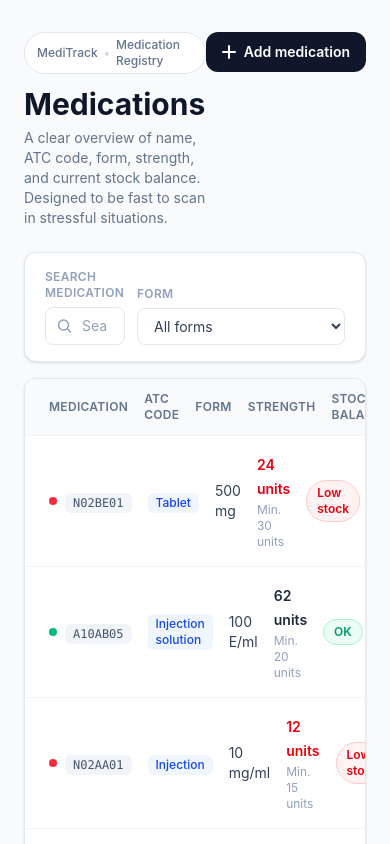
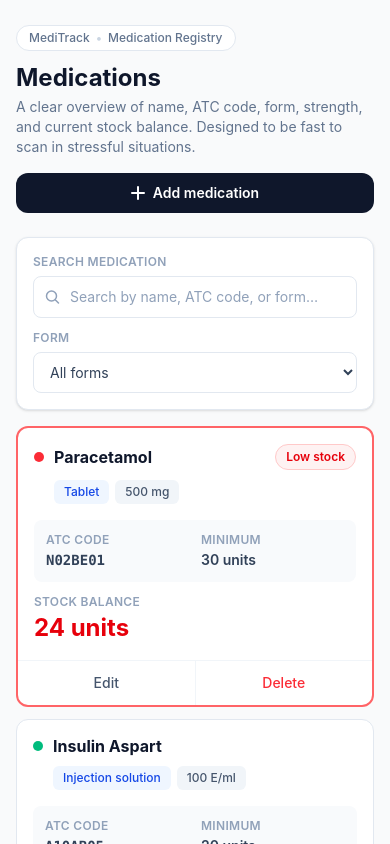
Before and after one commit to bymoiseyev/meditrack-app, a React app in the folder frontend/: page / in a window 390 px wide. Shown: the top 844 px of the page. Built offline with nearby package versions, Linux system fonts and the light colour scheme; the HTML template or start-up script is replaced by a standard one.

Commit message:
Add responsive layout to medication page

```diff
--- a/frontend/src/pages/MedicationRegistry.tsx
+++ b/frontend/src/pages/MedicationRegistry.tsx
@@ -170,24 +170,24 @@ export default function MedicationRegistry() {
 
   return (
     <div className="min-h-screen bg-gray-50">
-      <div className="max-w-6xl mx-auto px-6 py-8">
+      <div className="max-w-[90rem] mx-auto px-4 sm:px-6 py-6 sm:py-8">
 
-        {/* Header row */}
-        <div className="flex items-start justify-between mb-6">
+        {/* Header row — stacks on mobile, side-by-side on sm+ */}
+        <div className="flex flex-col sm:flex-row sm:items-start sm:justify-between gap-4 mb-6">
           <div>
             <div className="inline-flex items-center gap-1.5 bg-white border border-slate-200 rounded-full px-3 py-1 text-xs text-slate-500 font-medium mb-3">
               <span>MediTrack</span>
               <span className="text-slate-300">•</span>
               <span>Medication Registry</span>
             </div>
-            <h1 className="text-3xl font-bold text-slate-900 leading-tight">Medications</h1>
+            <h1 className="text-2xl sm:text-3xl font-bold text-slate-900 leading-tight">Medications</h1>
             <p className="mt-1 text-sm text-slate-500 max-w-lg">
               A clear overview of name, ATC code, form, strength, and current stock balance. Designed to be fast to scan in stressful situations.
             </p>
           </div>
           <button
             onClick={openAdd}
-            className="flex items-center gap-2 bg-slate-900 hover:bg-slate-700 text-white text-sm font-semibold px-4 py-2.5 rounded-xl transition-colors cursor-pointer whitespace-nowrap"
+            className="flex items-center justify-center gap-2 bg-slate-900 hover:bg-slate-700 text-white text-sm font-semibold px-4 py-2.5 rounded-xl transition-colors cursor-pointer sm:whitespace-nowrap sm:flex-shrink-0"
           >
             <svg width="14" height="14" viewBox="0 0 14 14" fill="none" xmlns="http://www.w3.org/2000/svg">
               <path d="M7 1v12M1 7h12" stroke="currentColor" strokeWidth="2" strokeLinecap="round"/>
@@ -196,9 +196,9 @@ export default function MedicationRegistry() {
           </button>
         </div>
 
-        {/* Search & filter card */}
-        <div className="bg-white border border-slate-200 rounded-xl shadow-sm px-5 py-4 mb-4">
-          <div className="flex gap-3 items-end">
+        {/* Search & filter card — stacks on mobile */}
+        <div className="bg-white border border-slate-200 rounded-xl shadow-sm px-4 sm:px-5 py-4 mb-4">
+          <div className="flex flex-col sm:flex-row gap-3 sm:items-end">
             <div className="flex-1 min-w-0">
               <label className="block text-xs font-semibold text-slate-400 uppercase tracking-wide mb-1.5">
                 Search medication
@@ -216,18 +216,18 @@ export default function MedicationRegistry() {
                   placeholder="Search by name, ATC code, or form…"
                   value={search}
                   onChange={(e) => setSearch(e.target.value)}
-                  className="w-full pl-9 pr-4 py-2 border border-slate-200 rounded-lg text-sm text-slate-800 placeholder-slate-400 focus:outline-none focus:ring-2 focus:ring-slate-300"
+                  className="w-full pl-9 pr-4 py-2.5 sm:py-2 border border-slate-200 rounded-lg text-sm text-slate-800 placeholder-slate-400 focus:outline-none focus:ring-2 focus:ring-slate-300"
                 />
               </div>
             </div>
-            <div className="w-52">
+            <div className="sm:w-52">
               <label className="block text-xs font-semibold text-slate-400 uppercase tracking-wide mb-1.5">
                 Form
               </label>
               <select
                 value={formFilter}
                 onChange={(e) => setFormFilter(e.target.value)}
-                className="w-full border border-slate-200 rounded-lg px-3 py-2 text-sm text-slate-700 bg-white focus:outline-none focus:ring-2 focus:ring-slate-300"
+                className="w-full border border-slate-200 rounded-lg px-3 py-2.5 sm:py-2 text-sm text-slate-700 bg-white focus:outline-none focus:ring-2 focus:ring-slate-300"
               >
                 <option value="">All forms</option>
                 {uniqueForms.map((f) => (
@@ -238,7 +238,7 @@ export default function MedicationRegistry() {
             {(search || formFilter) && (
               <button
                 onClick={() => { setSearch(''); setFormFilter(''); }}
-                className="px-4 py-2 text-sm text-slate-600 border border-slate-200 rounded-lg hover:bg-slate-50 transition-colors cursor-pointer whitespace-nowrap"
+                className="w-full sm:w-auto px-4 py-2.5 sm:py-2 text-sm text-slate-600 border border-slate-200 rounded-lg hover:bg-slate-50 transition-colors cursor-pointer"
               >
                 Clear
               </button>
@@ -246,8 +246,8 @@ export default function MedicationRegistry() {
           </div>
         </div>
 
-        {/* Table card */}
-        <div className="bg-white border border-slate-200 rounded-xl shadow-sm overflow-hidden">
+        {/* ── DESKTOP TABLE (lg+) ── */}
+        <div className="hidden lg:block bg-white border border-slate-200 rounded-xl shadow-sm overflow-hidden">
           {/* Table header */}
           <div className="grid grid-cols-[2fr_1fr_1fr_1fr_1.2fr_0.8fr_auto] items-center gap-4 px-6 py-3 border-b border-slate-100 bg-slate-50">
             <span className="text-xs font-semibold text-slate-500 uppercase tracking-wide">Medication</span>
@@ -275,9 +275,7 @@ export default function MedicationRegistry() {
                 >
                   {/* Name */}
                   <div className="flex items-center gap-2.5 min-w-0">
-                    <span
-                      className={`flex-shrink-0 w-2 h-2 rounded-full ${low ? 'bg-red-500' : 'bg-emerald-500'}`}
-                    />
+                    <span className={`flex-shrink-0 w-2 h-2 rounded-full ${low ? 'bg-red-500' : 'bg-emerald-500'}`} />
                     <span className="font-semibold text-slate-800 truncate">{med.name}</span>
                   </div>
 
@@ -357,6 +355,110 @@ export default function MedicationRegistry() {
           )}
         </div>
 
+        {/* ── MOBILE / TABLET CARDS (below lg) ── */}
+        <div className="lg:hidden space-y-3">
+          {filtered.length === 0 ? (
+            <div className="bg-white border border-slate-200 rounded-xl px-6 py-12 text-center text-slate-400 text-sm">
+              No medications match your search.
+            </div>
+          ) : (
+            filtered.map((med) => {
+              const low = isLow(med);
+              return (
+                <div
+                  key={med.id}
+                  className={`bg-white rounded-xl border overflow-hidden ${
+                    low
+                      ? 'border-2 border-red-400'
+                      : 'border-slate-200'
+                  }`}
+                >
+                  {/* Card body */}
+                  <div className="p-4">
+                    {/* Name row */}
+                    <div className="flex items-center justify-between mb-2.5">
+                      <div className="flex items-center gap-2.5 min-w-0">
+                        <span className={`flex-shrink-0 w-2.5 h-2.5 rounded-full ${low ? 'bg-red-500' : 'bg-emerald-500'}`} />
+                        <span className="font-bold text-slate-900 text-base leading-tight truncate">{med.name}</span>
+                      </div>
+                      {low && (
+                        <span className="flex-shrink-0 ml-2 text-xs font-semibold text-red-600 bg-red-50 border border-red-200 px-2.5 py-1 rounded-full">
+                          Low stock
+                        </span>
+                      )}
+                    </div>
+
+                    {/* Form + strength pills */}
+                    <div className="flex flex-wrap gap-1.5 mb-4 pl-5">
+                      <span className="bg-blue-50 text-blue-700 text-xs font-medium px-2.5 py-1 rounded-md">
+                        {med.form}
+                      </span>
+                      <span className="bg-slate-100 text-slate-600 text-xs font-medium px-2.5 py-1 rounded-md">
+                        {med.strength}
+                      </span>
+                    </div>
+
+                    {/* ATC + Minimum grid */}
+                    <div className="bg-slate-50 rounded-lg p-3 grid grid-cols-2 gap-3 mb-3">
+                      <div>
+                        <div className="text-xs font-semibold text-slate-400 uppercase tracking-wide mb-0.5">ATC Code</div>
+                        <div className="text-sm font-mono font-semibold text-slate-700">{med.atcCode}</div>
+                      </div>
+                      <div>
+                        <div className="text-xs font-semibold text-slate-400 uppercase tracking-wide mb-0.5">Minimum</div>
+                        <div className="text-sm font-semibold text-slate-700">{med.threshold} units</div>
+                      </div>
+                    </div>
+
+                    {/* Stock balance */}
+                    <div>
+                      <div className="text-xs font-semibold text-slate-400 uppercase tracking-wide mb-0.5">Stock balance</div>
+                      <div className={`text-2xl font-bold ${low ? 'text-red-600' : 'text-slate-900'}`}>
+                        {med.stockBalance} units
+                      </div>
+                    </div>
+                  </div>
+
+                  {/* Card actions */}
+                  <div className="border-t border-slate-100 flex">
+                    {deleteConfirmId === med.id ? (
+                      <>
+                        <button
+                          onClick={() => handleDelete(med.id)}
+                          className="flex-1 py-3 text-sm font-semibold text-white bg-red-500 hover:bg-red-600 transition-colors cursor-pointer"
+                        >
+                          Confirm delete
+                        </button>
+                        <button
+                          onClick={() => setDeleteConfirmId(null)}
+                          className="flex-1 py-3 text-sm font-medium text-slate-500 border-l border-slate-100 hover:bg-slate-50 transition-colors cursor-pointer"
+                        >
+                          Cancel
+                        </button>
+                      </>
+                    ) : (
+                      <>
+                        <button
+                          onClick={() => openEdit(med)}
+                          className="flex-1 py-3 text-sm font-medium text-slate-600 hover:bg-slate-50 transition-colors border-r border-slate-100 cursor-pointer"
+                        >
+                          Edit
+                        </button>
+                        <button
+                          onClick={() => setDeleteConfirmId(med.id)}
+                          className="flex-1 py-3 text-sm font-medium text-red-500 hover:bg-red-50 transition-colors cursor-pointer"
+                        >
+                          Delete
+                        </button>
+                      </>
+                    )}
+                  </div>
+                </div>
+              );
+            })
+          )}
+        </div>
+
         {/* Result count */}
         {(search || formFilter) && (
           <p className="mt-3 text-xs text-slate-400 text-right">
@@ -372,7 +474,7 @@ export default function MedicationRegistry() {
           style={{ backgroundColor: 'rgba(15, 23, 42, 0.45)' }}
           onClick={(e) => { if (e.target === e.currentTarget) closeModal(); }}
         >
-          <div className="bg-white rounded-2xl shadow-2xl w-full max-w-md">
+          <div className="bg-white rounded-2xl shadow-2xl w-full max-w-md max-h-[90vh] overflow-y-auto">
             {/* Modal header */}
             <div className="flex items-center justify-between px-6 pt-6 pb-4 border-b border-slate-100">
               <h2 className="text-lg font-bold text-slate-900">
```
